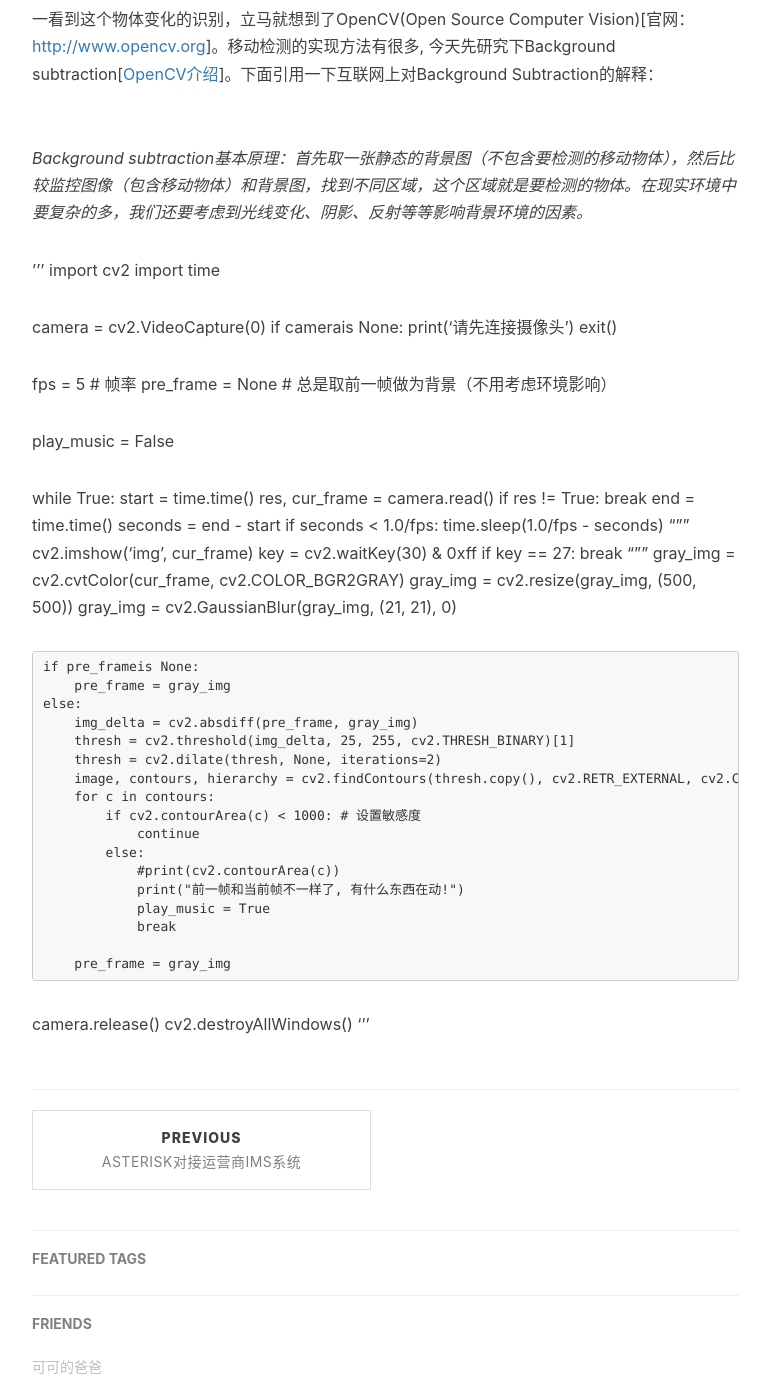
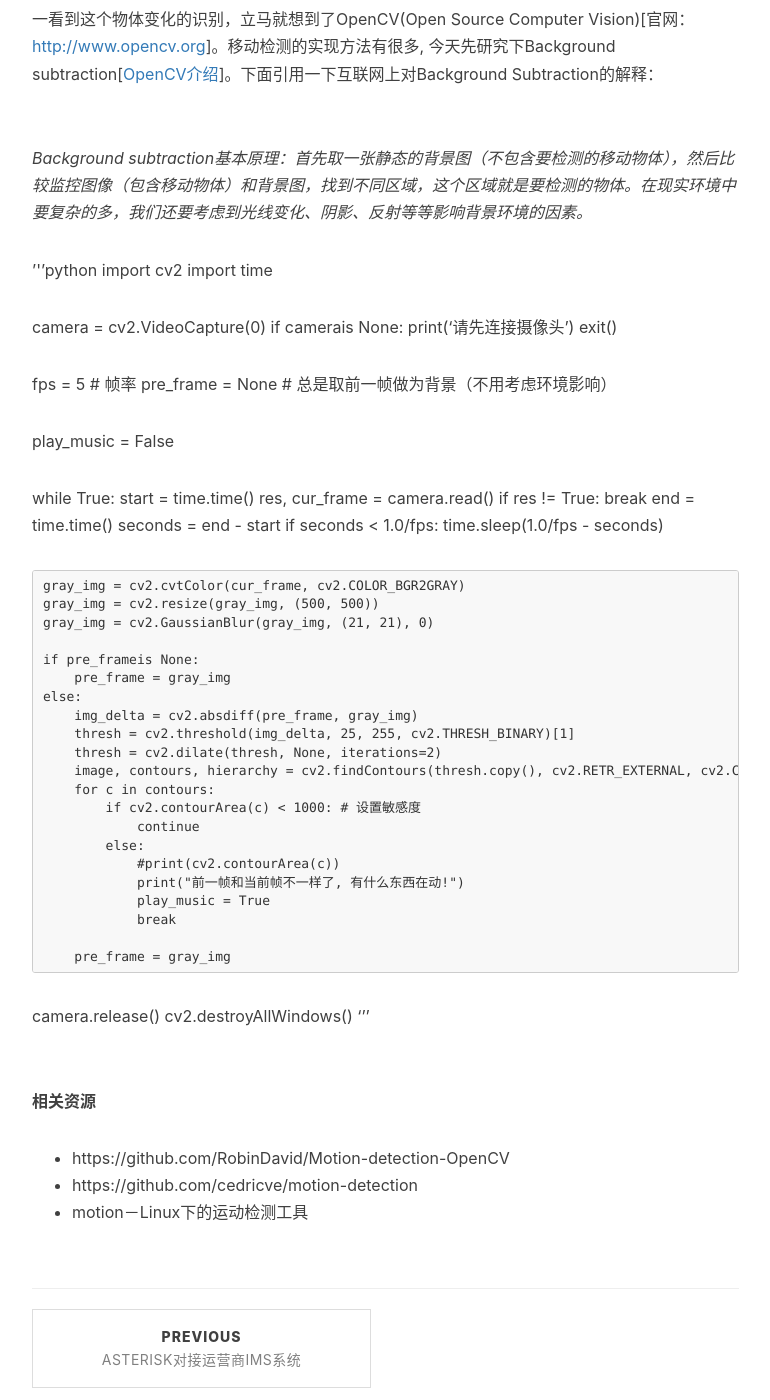
Before and after one commit to babaofcoco/coco, a Jekyll site: the page built from _posts/2017-3-29-openCV-Motion_Detection.markdown, in a window 1280 px wide and 1400 px high, scrolled down 711 px. Shown: the whole window, without its empty margins (233-1003 px from the left). Built offline with Jekyll 4.4.1, drawn with Linux system fonts in a browser that asks for light colours; nearby versions of some CDN libraries; comment, search, counter and statistics services are not loaded.

Commit message:
related to motion detection href

```diff
--- a/_posts/2017-3-29-openCV-Motion_Detection.markdown
+++ b/_posts/2017-3-29-openCV-Motion_Detection.markdown
@@ -21,7 +21,7 @@ tags:
 Background subtraction基本原理：首先取一张静态的背景图（不包含要检测的移动物体），然后比较监控图像（包含移动物体）和背景图，找到不同区域，这个区域就是要检测的物体。在现实环境中要复杂的多，我们还要考虑到光线变化、阴影、反射等等影响背景环境的因素。
 </i>
 
-'''
+'''python
 import cv2
 import time
 
@@ -44,12 +44,7 @@ while True:
     seconds = end - start
     if seconds < 1.0/fps:
         time.sleep(1.0/fps - seconds)
-    """
-    cv2.imshow('img', cur_frame)
-    key = cv2.waitKey(30) & 0xff
-    if key == 27:
-        break
-    """
+
     gray_img = cv2.cvtColor(cur_frame, cv2.COLOR_BGR2GRAY)
     gray_img = cv2.resize(gray_img, (500, 500))
     gray_img = cv2.GaussianBlur(gray_img, (21, 21), 0)
@@ -75,3 +70,10 @@ while True:
 camera.release()
 cv2.destroyAllWindows()
 '''
+
+<br><b>相关资源</b>
+<ul>
+<li>https://github.com/RobinDavid/Motion-detection-OpenCV </li>
+<li>https://github.com/cedricve/motion-detection </li>
+<li>motion－Linux下的运动检测工具 </li>
+</ul>
```
